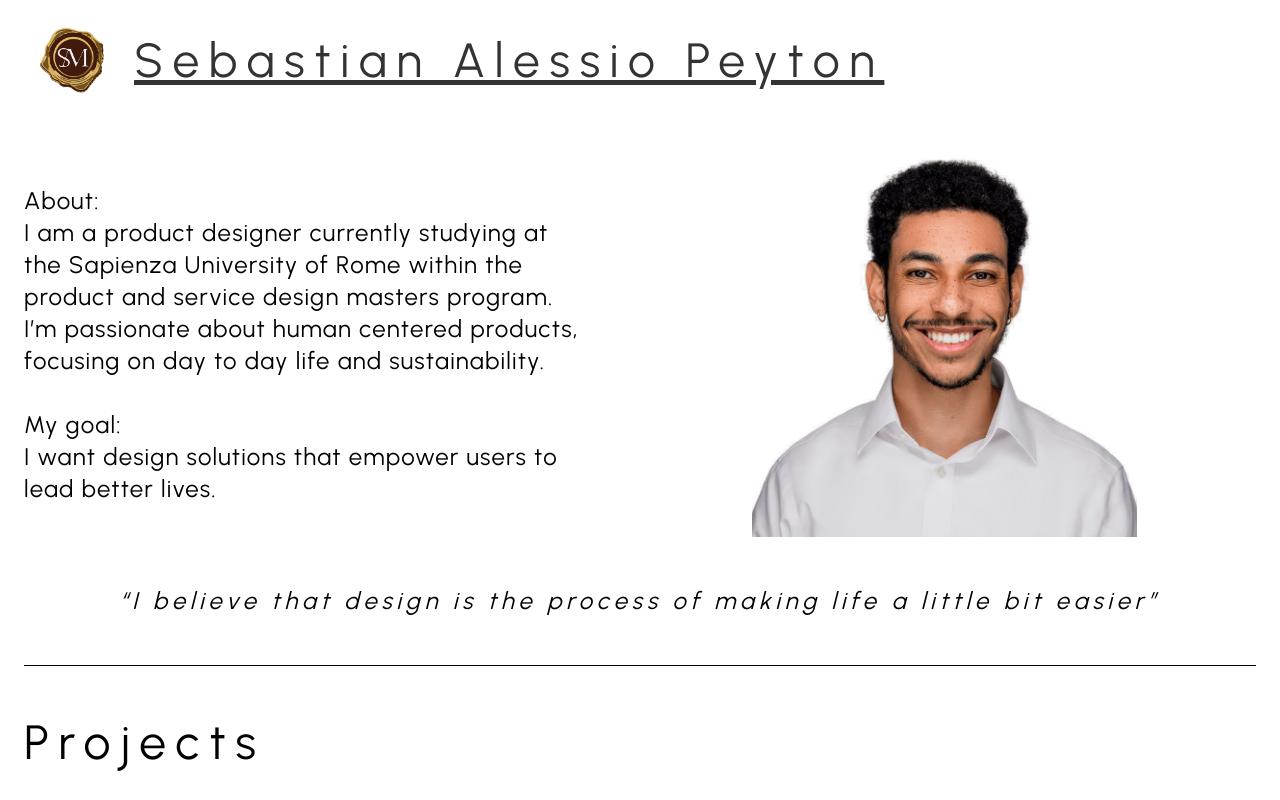
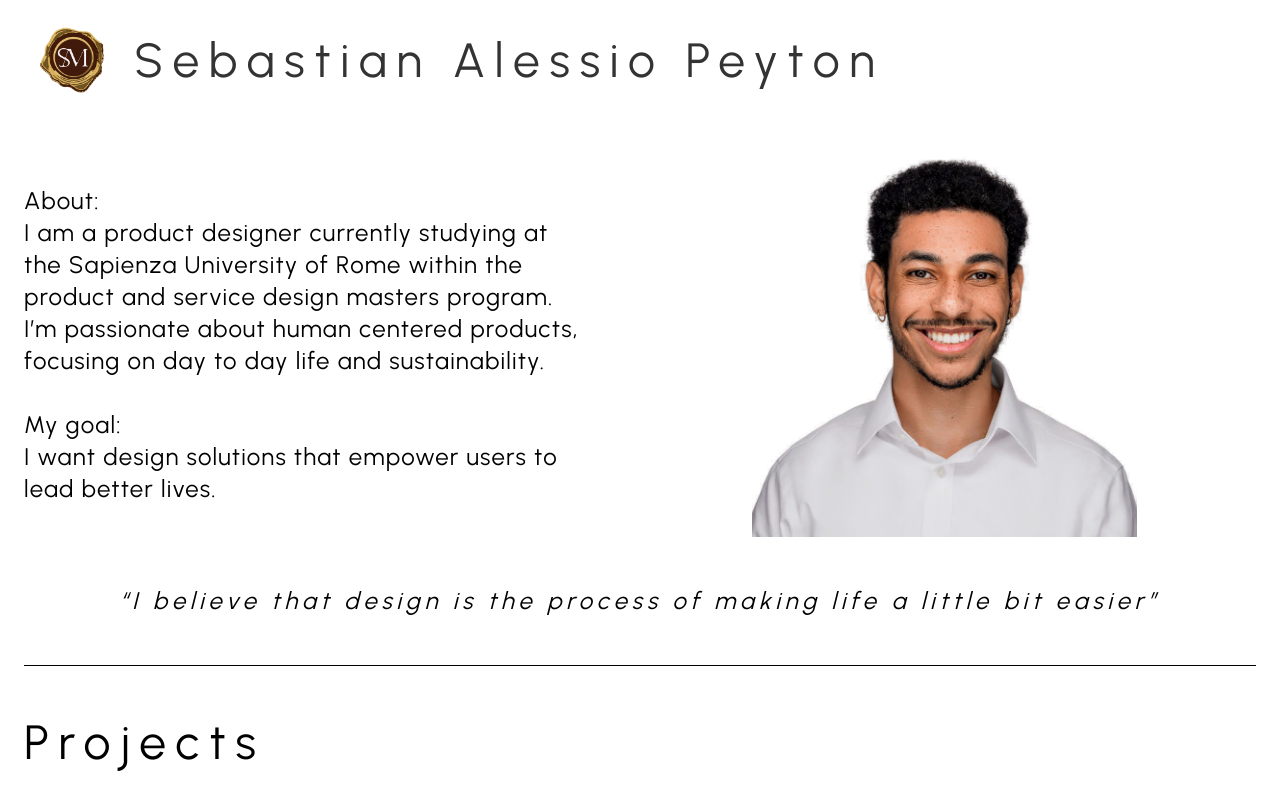
Before and after one commit to sebastianM2/portfolio-scaffold, a Next.js app: page / in a window 1280 px wide. Shown: the top 800 px of the page. Built offline with nearby package versions, Linux system fonts and the light colour scheme.

Commit message:
Remove Underline
Removed Underline from Homepage

```diff
--- a/src/app/page.tsx
+++ b/src/app/page.tsx
@@ -17,7 +17,7 @@ export default function Home() {
               priority
             />
           </div>
-          <p className="font-body font-normal text-[#333] text-2xl sm:text-[48px] tracking-[4.8px] sm:tracking-[9.6px] underline decoration-[11%] break-words">
+          <p className="font-body font-normal text-[#333] text-2xl sm:text-[48px] tracking-[4.8px] sm:tracking-[9.6px] break-words">
             {nav.logoText}
           </p>
         </div>
```
